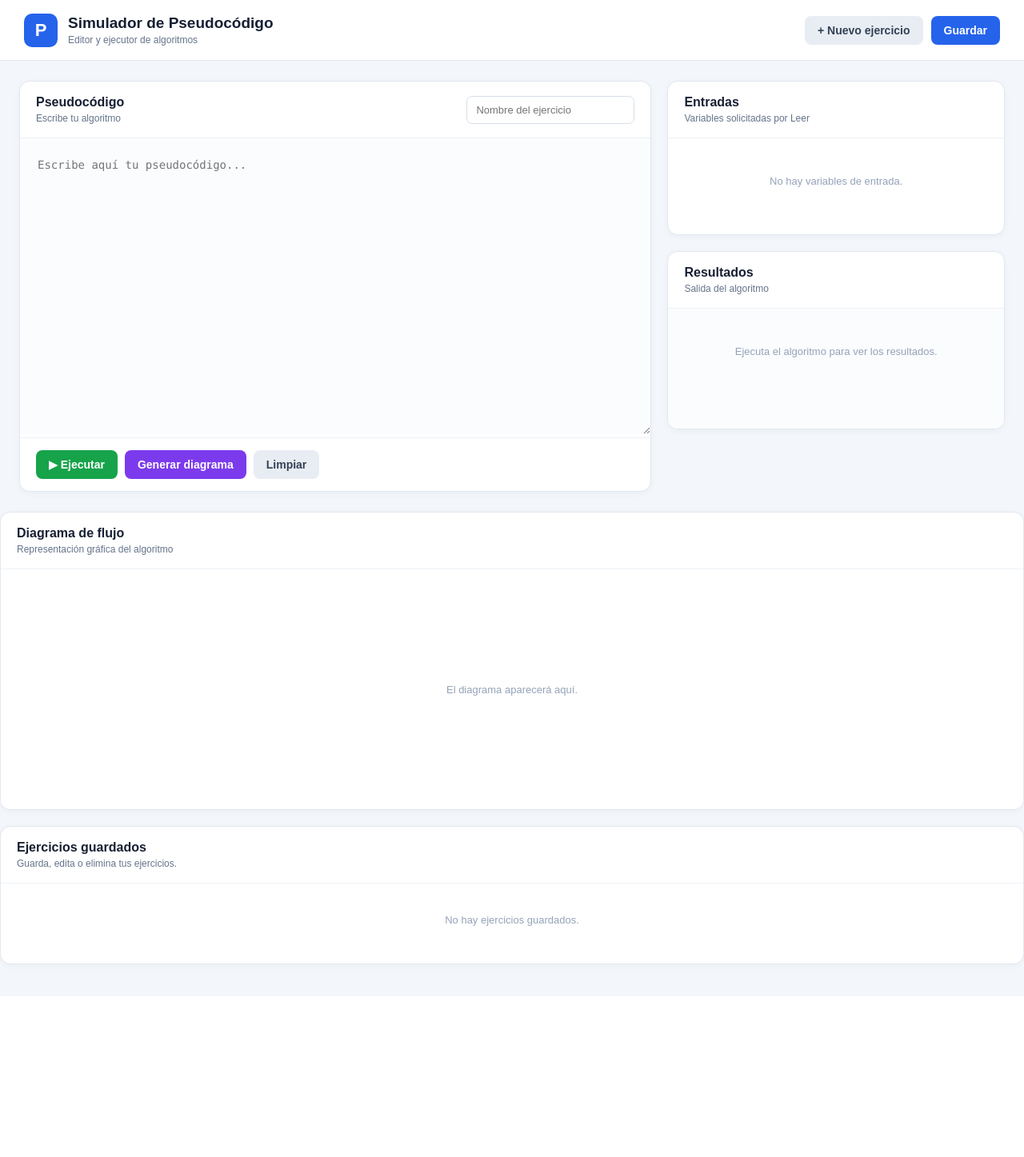
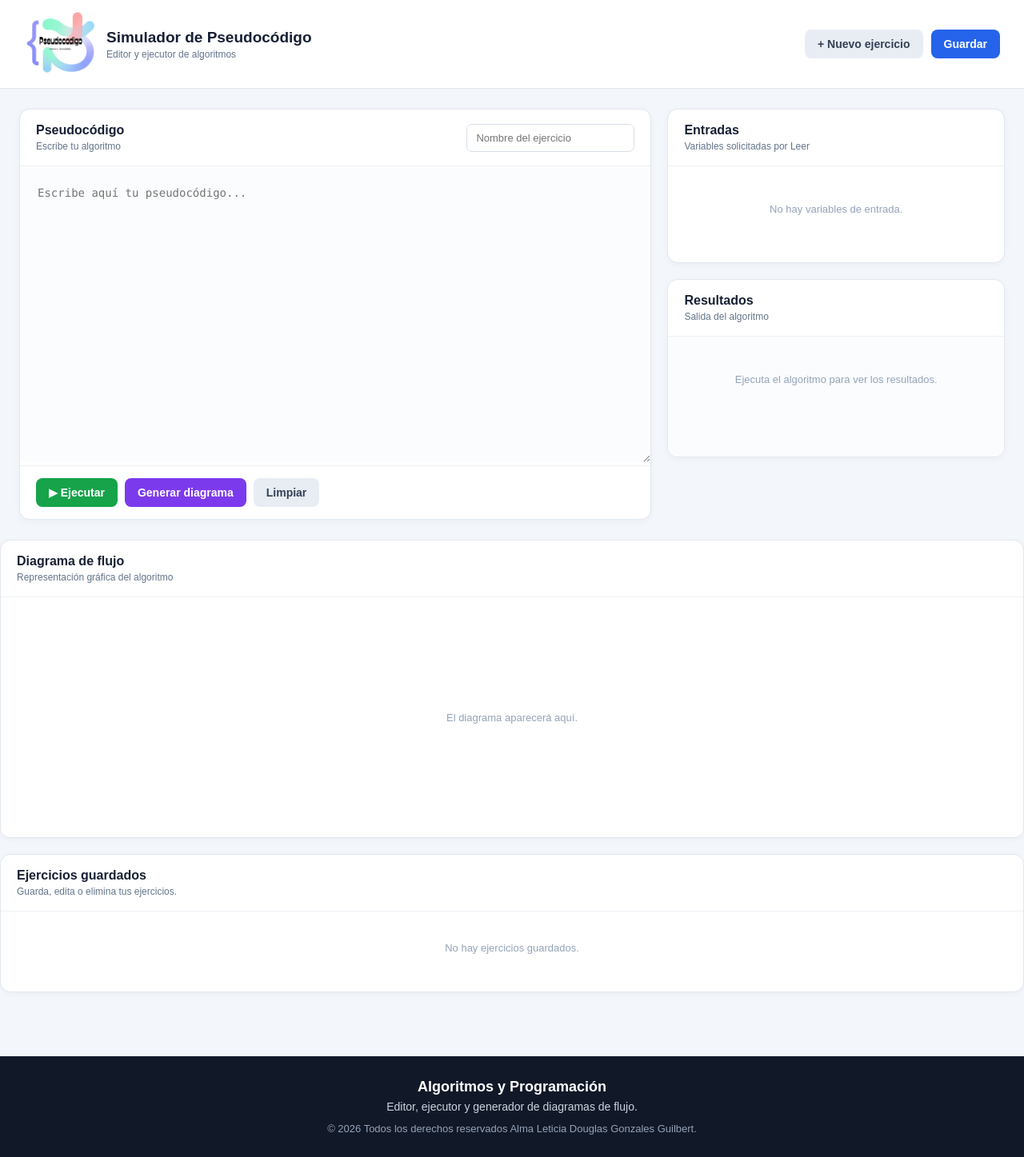
Before and after one commit to Alma-Gonzales/Pseudocodigos, a Flask app: page / in a window 1280 px wide. Shown: the whole page at 80% size. Before the commit the page ends 1214 px from the top, so only its background shows below. Run offline with Flask 3, Linux system fonts and the light colour scheme; data that the repository does not hold is empty; some libraries are stand-ins or nearby versions.

Commit message:
Agregar logo y pie de pagina

```diff
--- a/static/style.css
+++ b/static/style.css
@@ -42,28 +42,21 @@ textarea {
 /* ========================================================= */
 
 .topbar {
-
-    height: 76px;
+    min-height: 110px;
 
     background: white;
-
     border-bottom: 1px solid #e2e8f0;
 
     display: flex;
-
     align-items: center;
-
     justify-content: space-between;
 
-    padding: 0 30px;
+    padding: 10px 30px;
 
     position: sticky;
-
     top: 0;
-
     z-index: 100;
 }
-
 
 .brand {
 
@@ -76,26 +69,24 @@ textarea {
 
 
 .brand-icon {
-
-    width: 42px;
-
-    height: 42px;
-
-    border-radius: 10px;
-
-    background: #2563eb;
-
-    color: white;
+    width: 90px;
+    height: 90px;
+    min-width: 90px;
 
     display: flex;
-
     align-items: center;
-
     justify-content: center;
 
-    font-size: 22px;
+    background: transparent;
+    border-radius: 12px;
+    overflow: hidden;
+}
 
-    font-weight: bold;
+.brand-icon img {
+    width: 100%;
+    height: 100%;
+    object-fit: contain;
+    display: block;
 }
 
 
@@ -711,3 +702,37 @@ textarea {
         margin-right: 12px;
     }
 }
+
+/* =========================================================
+   PIE DE PÁGINA
+   ========================================================= */
+
+.footer {
+    margin-top: 40px;
+    background: #111827;
+    color: #ffffff;
+    padding: 28px 30px;
+}
+
+.footer-content {
+    max-width: 1400px;
+    margin: 0 auto;
+    text-align: center;
+}
+
+.footer-brand {
+    font-size: 18px;
+    font-weight: 700;
+    margin-bottom: 6px;
+}
+
+.footer-text {
+    font-size: 14px;
+    color: #cbd5e1;
+    margin-bottom: 12px;
+}
+
+.footer-copy {
+    font-size: 13px;
+    color: #94a3b8;
+}
--- a/templates/index.html
+++ b/templates/index.html
@@ -36,8 +36,11 @@
         <div class="brand">
 
             <div class="brand-icon">
-                P
-            </div>
+    <img
+        src="{{ url_for('static', filename='LogoPS.png') }}"
+        alt="Logo"
+    >
+</div>
 
             <div>
 
@@ -290,6 +293,29 @@
     </section>
 
 </div>
+<!-- ===================================================== -->
+<!-- PIE DE PÁGINA -->
+<!-- ===================================================== -->
+
+<footer class="footer">
+
+    <div class="footer-content">
+
+        <div class="footer-brand">
+            Algoritmos y Programación
+        </div>
+
+        <div class="footer-text">
+            Editor, ejecutor y generador de diagramas de flujo.
+        </div>
+
+        <div class="footer-copy">
+            © 2026 Todos los derechos reservados Alma Leticia Douglas Gonzales Guilbert.
+        </div>
+
+    </div>
+
+</footer>
 
 
 <!-- ===================================================== -->
```
Also changed, not shown: static/LogoPS.png (added).
